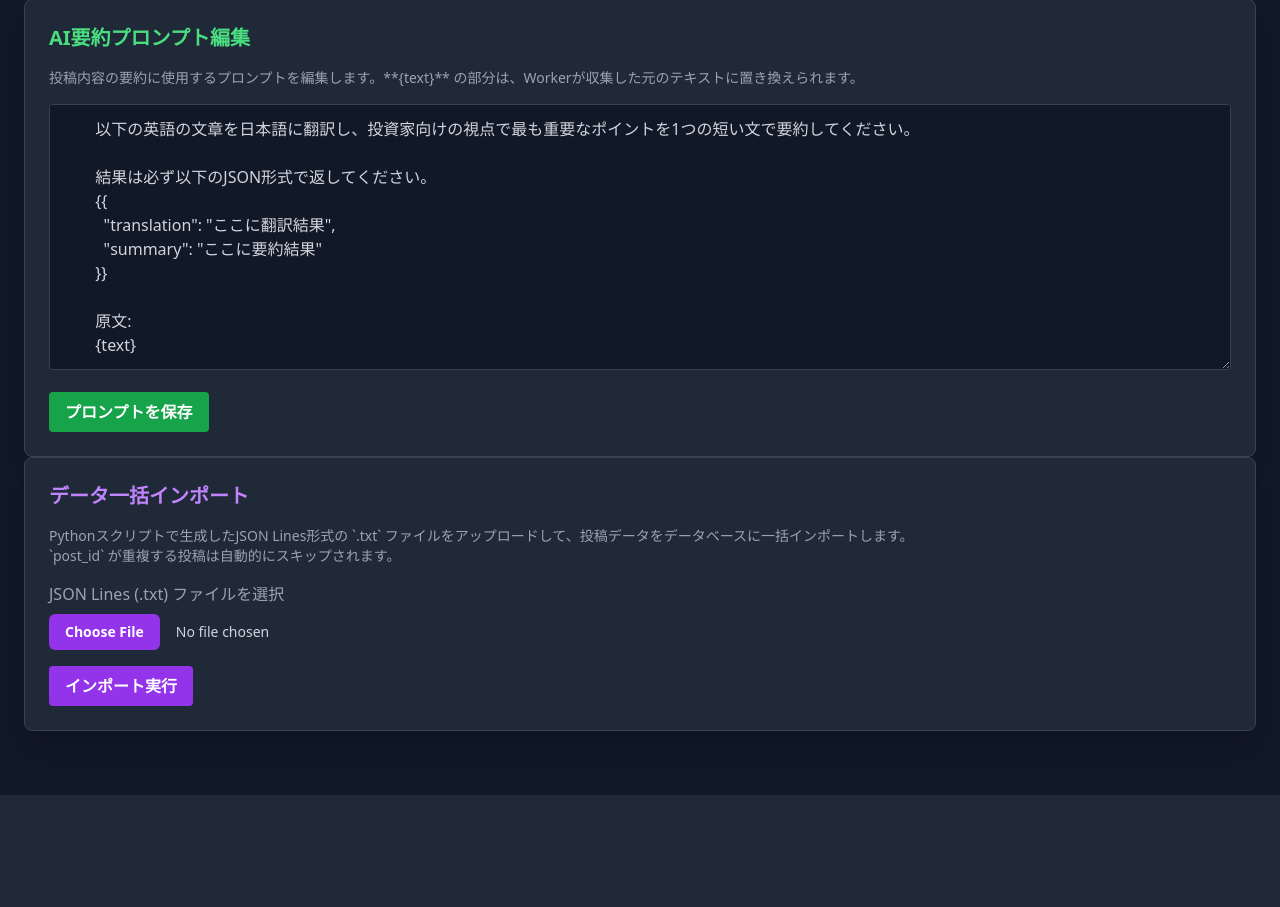
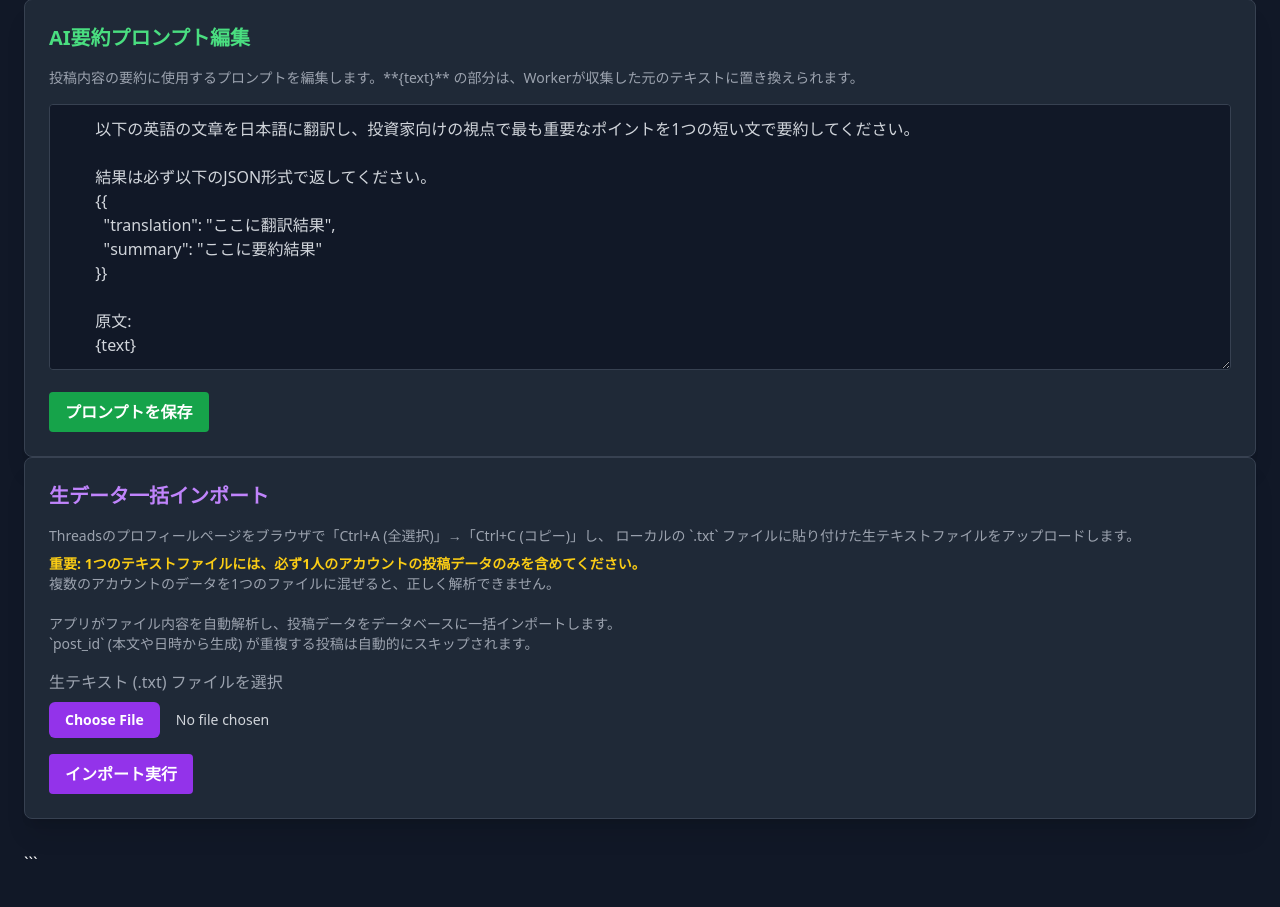
Before and after one commit to saibi-3ib/openai_prompt_lab_app, a Flask app: page /manage in a window 1280 px wide. Shown: the part 635-1542 px from the top of the page. Before the commit the page ends 1430 px from the top, so only its background shows below. Run offline with Flask 3, Linux system fonts and the light colour scheme; data comes from the database, SQL or seed files in the repository; some libraries are stand-ins or nearby versions.

Commit message:
change: batch input workflow, accept raw text data

````diff
--- a/app.py
+++ b/app.py
@@ -8,9 +8,14 @@ from dateutil.parser import parse # ISO形式の日時文字列をパースす
 import io # アップロードされたファイルをテキストとして読み込むため
 
 from models import SessionLocal, CollectedPost, Setting, Prompt, AnalysisResult
-from datetime import datetime, timezone
+from datetime import datetime, timezone, timedelta
 import openai
 from dotenv import load_dotenv
+
+import re
+import hashlib
+from typing import List, Set, Tuple, Dict
+
 
 load_dotenv()
 
@@ -105,6 +110,180 @@ def get_or_create_credit_setting(db, initial_value='20.000000') -> Setting:
         db.commit()
         return new_setting
     return setting
+
+# ▼▼▼【ここからパーサー関数を移植 (修正版)】▼▼▼
+def parse_relative_time(time_str: str) -> str:
+    """ 日本語の相対時間をISO 8601形式に変換（改善版） """
+    now = datetime.now(timezone.utc)
+    try:
+        time_str = time_str.strip()
+        if '分前' in time_str:
+            minutes = int(re.search(r'(\d+)分前', time_str).group(1))
+            post_time = now - timedelta(minutes=minutes)
+        elif '時間前' in time_str:
+            hours = int(re.search(r'(\d+)時間前', time_str).group(1))
+            post_time = now - timedelta(hours=hours)
+        elif '時間' in time_str: # 「前」がないパターン (例: "6時間")
+            hours = int(re.search(r'(\d+)時間', time_str).group(1))
+            post_time = now - timedelta(hours=hours)
+        elif '昨日' in time_str:
+            post_time = (now - timedelta(days=1)).replace(hour=12, minute=0, second=0, microsecond=0)
+        elif '日' in time_str and not ('月' in time_str or '年' in time_str): # 「X日」 (例: "1日", "3日")
+            days = int(re.search(r'(\d+)日', time_str).group(1))
+            post_time = now - timedelta(days=days)
+        elif re.match(r'^\d+月\d+日$', time_str): # "X月X日"
+            match = re.search(r'(\d+)月(\d+)日', time_str)
+            month = int(match.group(1))
+            day = int(match.group(2))
+            post_time = now.replace(month=month, day=day, hour=12, minute=0, second=0, microsecond=0)
+        elif '年' in time_str and '月' in time_str and '日' in time_str: # "X年X月X日"
+             match = re.search(r'(\d+)年(\d+)月(\d+)日', time_str)
+             year = int(match.group(1))
+             month = int(match.group(2))
+             day = int(match.group(3))
+             post_time = now.replace(year=year, month=month, day=day, hour=12, minute=0, second=0, microsecond=0)
+        elif re.match(r'^\d{4}/\d{1,2}/\d{1,2}$', time_str): # "YYYY/MM/DD"
+            post_time = datetime.strptime(time_str, '%Y/%m/%d').replace(tzinfo=timezone.utc)
+        else:
+             post_time = now
+        return post_time.strftime('%Y-%m-%dT%H:%M:%SZ')
+    except Exception as e:
+        print(f"[Parser Error] 時間文字列 '{time_str}' 解析失敗: {e}。")
+        return now.strftime('%Y-%m-%dT%H:%M:%SZ')
+
+def generate_pseudo_id(username: str, timestamp: str, text_snippet: str) -> str:
+    """ 投稿IDの代替となるハッシュ値を生成 """
+    # --- (↓ ここから4スペースのインデントが必須) ---
+    ts_stable = timestamp[:16] if len(timestamp) >= 16 else timestamp
+    snippet = text_snippet[:30] if text_snippet else "empty"
+    hash_input = f"{username}-{ts_stable}-{snippet}"
+    return hashlib.md5(hash_input.encode('utf-8')).hexdigest()[:10]
+    # --- (↑ ここまでインデント) ---
+
+def parse_threads_data_from_lines(lines: List[str], processed_ids_set: Set[str]) -> Tuple[List[Dict], int]:
+    """
+    (v14改) 生テキストの「行リスト」を受け取り、パース結果の「辞書リスト」を返す
+    """
+    # --- (↓ ここから4スペースのインデントが必須) ---
+    if not lines:
+        print("[Parser Error] ファイルが空です。")
+        return [], 0
+
+    # --- アカウントID検出 ---
+    account_id = None
+    account_id_line_index = -1
+    account_id_pattern_strict = r'^[\w.]{5,30}$'
+    for i in range(min(15, len(lines))):
+        stripped_line = lines[i]
+        if re.fullmatch(account_id_pattern_strict, stripped_line):
+             account_id = stripped_line
+             account_id_line_index = i
+             print(f"[Parser] アカウントID候補: '{account_id}' を {i+1} 行目で検出。")
+             break
+
+    if not account_id:
+        print("[Parser Error] ファイルの先頭15行からアカウントID候補が見つかりませんでした。")
+        return [], 0
+
+    parsed_posts_data = [] # (変更) JSON文字列ではなく辞書を格納
+    newly_added_count = 0
+
+    # --- タイムスタンプ行を基準に投稿ブロックを特定 ---
+    time_pattern = r'^(\d+分前|\d+時間前|\d+時間|\d+日|昨日|\d+月\d+日|\d+年\d+月\d+日|\d{4}/\d{1,2}/\d{1,2})$'
+    post_starts = []
+    search_start_line = account_id_line_index
+
+    i = search_start_line
+    while i < len(lines) - 1:
+        current_line_stripped = lines[i]
+        next_line_stripped = lines[i+1]
+
+        # パターンA
+        if current_line_stripped == account_id and re.match(time_pattern, next_line_stripped):
+            post_starts.append((i, i + 1))
+            i += 1
+            continue
+        # パターンB
+        elif re.match(r'^\d+$', current_line_stripped) and i + 4 < len(lines):
+             if lines[i+1] == '/' and \
+                re.match(r'^\d+$', lines[i+2]) and \
+                lines[i+3] == account_id and \
+                re.match(time_pattern, lines[i+4]):
+                 post_starts.append((i + 3, i + 4))
+                 i += 4
+                 continue
+        i += 1
+
+    if not post_starts:
+        print("[Parser Error] 有効な投稿開始パターンが見つかりません。")
+        return [], 0
+
+    print(f"[Parser] {len(post_starts)} 件の投稿開始点を検出しました。")
+
+    # --- 各開始点から投稿データを抽出 ---
+    for i in range(len(post_starts)):
+        account_id_idx, timestamp_idx = post_starts[i]
+        timestamp_str = lines[timestamp_idx]
+
+        end_line_idx = post_starts[i+1][0] -1 if i + 1 < len(post_starts) else len(lines) - 1
+        extract_start_idx = timestamp_idx + 1
+        post_block_lines = lines[extract_start_idx : end_line_idx + 1]
+
+        if not post_block_lines: continue
+
+        data = {
+            "username": account_id,
+            "posted_at": parse_relative_time(timestamp_str),
+            "like_count": 0,
+            "retweet_count": 0
+        }
+
+        body_lines = []
+        thread_num_pattern = r'^\d+\s*/\s*\d+$' # "1 / 2"
+
+        for line in post_block_lines:
+            if not line: continue
+            if re.match(r'いいね！', line): break
+            if re.search(r'件の返信', line): break
+            if re.match(thread_num_pattern, line): break
+            if line.startswith('http://') or line.startswith('https://'): break
+            if line.startswith('amzn.to') or line.startswith('a.r10.to'): break
+            if "翻訳" not in line and line != account_id:
+                 body_lines.append(line)
+
+        post_text = "\n".join(body_lines).strip()
+        data["original_text"] = post_text
+
+        for line in reversed(post_block_lines):
+            if not data["like_count"]:
+                like_match = re.search(r'いいね！([\d,]+)', line)
+                if like_match: data["like_count"] = int(like_match.group(1).replace(',', ''))
+            if not data["retweet_count"]:
+                 reply_match = re.search(r'([\d,]+)\s*件の返信', line)
+                 if reply_match: data["retweet_count"] = int(reply_match.group(1).replace(',', ''))
+            if data["like_count"] > 0 and data["retweet_count"] > 0:
+                 break
+
+        pseudo_id = generate_pseudo_id(account_id, data["posted_at"], post_text)
+        data["post_id"] = pseudo_id
+        data["source_url"] = "" # (生テキストからはURLは取得できない)
+
+        if pseudo_id not in processed_ids_set:
+            if data["original_text"]: # 本文が空でないもののみ
+                parsed_posts_data.append(data) # (変更) D辞書を直接追加
+                processed_ids_set.add(pseudo_id) # (重要) DB保存前にセットに追加
+                newly_added_count += 1
+            else:
+                 print(f"[Parser] post_id {pseudo_id} は本文が空のためスキップ")
+        else:
+             print(f"[Parser] post_id {pseudo_id} は処理済(重複)のためスキップ")
+
+    print(f"[Parser] 処理完了: {newly_added_count} 件の新規投稿を抽出")
+
+    # (変更) 辞書のリストと件数を返す
+    return parsed_posts_data, newly_added_count
+    # --- (↑ ここまでインデント) ---
+# ▲▲▲【パーサー関数ここまで】▲▲▲
 
 # --- DB操作ヘルパー関数 ---
 def get_current_provider(db):
@@ -232,6 +411,10 @@ def manage():
                     print(f"Invalid credit amount: {new_credit_str}")
 
             # ▼▼▼【新規】JSON Linesファイルの一括インポート処理 ▼▼▼
+            # ▼▼▼【ここからロジックを置き換え】▼▼▼
+            # (旧: import_jsonl / 新: import_raw_text)
+            # HTML側の value="import_jsonl" はそのまま利用し、
+            # バックエンドの処理を生テキストパーサーに差し替える
             elif action == 'import_jsonl':
                 if 'jsonl_file' not in request.files:
                     flash('ファイルがリクエストに含まれていません。', 'error')
@@ -245,42 +428,50 @@ def manage():
 
                 if file and file.filename.endswith('.txt'):
                     try:
-                        # ファイルをテキストとして読み込む
+                        # 1. (変更) 生テキストファイルを行リストとして読み込む
                         stream = io.StringIO(file.stream.read().decode("UTF-8"), newline=None)
-                        lines = stream.readlines()
+                        lines = [line.strip() for line in stream.readlines()]
 
-                        added_count = 0
-                        skipped_count = 0
-                        error_count = 0
+                        if not lines:
+                             flash('ファイルが空です。', 'error')
+                             return redirect(url_for('manage'))
 
-                        for line in lines:
-                            if not line.strip(): # 空行はスキップ
-                                continue
+                        # 2. (変更) DBから既存のpost_idセットを取得
+                        existing_ids_tuples = db.query(CollectedPost.post_id).all()
+                        existing_ids_set = {pid[0] for pid in existing_ids_tuples}
+                        initial_id_count = len(existing_ids_set)
+                        print(f"DBに {initial_id_count} 件の既存IDを検出。")
 
+                        # 3. (変更) 移植したパーサー関数を実行
+                        #    (existing_ids_set は参照渡しされ、パーサー内で更新される)
+                        parsed_posts_data, new_count = parse_threads_data_from_lines(lines, existing_ids_set)
+
+                        added_to_db_count = 0
+                        skipped_in_db_count = 0
+
+                        if not parsed_posts_data:
+                            flash('解析できる新規投稿が見つかりませんでした。ファイル内容を確認してください。', 'warning')
+                            return redirect(url_for('manage'))
+
+                        # 4. (変更) パーサーが返した辞書リストをDBに挿入
+                        for post_data in parsed_posts_data:
                             try:
-                                post_data = json.loads(line)
-
-                                # 必須フィールドのチェック
-                                post_id = post_data.get('post_id')
-                                original_text = post_data.get('original_text')
-                                username = post_data.get('username')
-                                posted_at_str = post_data.get('posted_at')
-
-                                if not post_id or not username or not posted_at_str:
-                                     print(f"Skipping line (missing data): {line}")
-                                     error_count += 1
-                                     continue
+                                # 念のため、パーサーが生成したIDがDBにないか最終チェック
+                                # (parse_threads_data_from_lines内で既にチェック＆セット追加済みだが二重確認)
+                                if post_data['post_id'] in existing_ids_set:
+                                    # (このルートは通常通らないはず)
+                                    print(f"DBスキップ: {post_data['post_id']} は既にDBに存在。")
+                                    skipped_in_db_count += 1
+                                    continue
 
                                 # 投稿日時 (posted_at) をISO文字列からdatetimeオブジェクトに変換
-                                # (parse関数はタイムゾーン情報も正しく処理できる)
-                                posted_at_dt = parse(posted_at_str)
+                                posted_at_dt = parse(post_data['posted_at'])
 
-                                # DBに新しい投稿として作成
                                 new_post = CollectedPost(
-                                    username=username,
-                                    post_id=post_id, # 仮ID (重複チェックに使用)
-                                    original_text=original_text,
-                                    source_url=post_data.get('source_url', ''), # URLは空の場合もある
+                                    username=post_data['username'],
+                                    post_id=post_data['post_id'],
+                                    original_text=post_data['original_text'],
+                                    source_url=post_data.get('source_url', ''),
                                     posted_at=posted_at_dt,
                                     like_count=int(post_data.get('like_count', 0)),
                                     retweet_count=int(post_data.get('retweet_count', 0)),
@@ -289,25 +480,26 @@ def manage():
 
                                 db.add(new_post)
                                 db.flush() # flushしてDBに送信 (commit前)
-                                added_count += 1
+                                added_to_db_count += 1
+                                # (パーサーがセットに追加済みなので、ここでは不要)
+                                # existing_ids_set.add(post_data['post_id'])
 
                             except IntegrityError: # post_id の unique 制約違反
-                                db.rollback() # エラーをロールバック
-                                print(f"Skipping duplicate post_id: {post_data.get('post_id')}")
-                                skipped_count += 1
-                            except json.JSONDecodeError:
                                 db.rollback()
-                                print(f"Skipping invalid JSON line: {line}")
-                                error_count += 1
+                                print(f"DBスキップ (IntegrityError): {post_data.get('post_id')}")
+                                skipped_in_db_count += 1
                             except Exception as e:
                                 db.rollback()
-                                print(f"An unexpected error occurred processing line: {line}\nError: {e}")
-                                error_count += 1
+                                print(f"DB挿入エラー: {e} (データ: {post_data})")
+                                skipped_in_db_count += 1
 
-                        # すべての処理が終わったらコミット
+                        # 5. すべての処理が終わったらコミット
                         db.commit()
 
-                        flash(f'インポート完了: {added_count} 件の新規投稿を追加, {skipped_count} 件の重複をスキップ, {error_count} 件のエラー。', 'success')
+                        # パーサーが検出した新規件数(new_count)と、
+                        # 実際にDBに追加成功した件数(added_to_db_count)
+                        total_skipped = (new_count - added_to_db_count) + skipped_in_db_count
+                        flash(f'インポート完了: {added_to_db_count} 件の新規投稿を追加, {total_skipped} 件をスキップしました。', 'success')
 
                     except Exception as e:
                         db.rollback()
@@ -315,6 +507,7 @@ def manage():
                         flash(f'ファイル処理エラー: {e}', 'error')
                 else:
                     flash('無効なファイル形式です。.txt ファイルをアップロードしてください。', 'error')
+            # ▲▲▲【ロジック置き換えここまで】▲▲▲
 
             return redirect(url_for('manage')) # 処理後にリダイレクト
 
--- a/templates/manage.html
+++ b/templates/manage.html
@@ -92,14 +92,22 @@
             </form>
         </div>
         <div class="bg-gray-800 rounded-lg shadow-xl p-6 mb-8 border border-gray-700">
-            <h2 class="text-xl font-semibold mb-4 text-purple-400">データ一括インポート</h2>
+            <h2 class="text-xl font-semibold mb-4 text-purple-400">生データ一括インポート</h2>
             <p class="text-gray-400 mb-4 text-sm">
-                Pythonスクリプトで生成したJSON Lines形式の `.txt` ファイルをアップロードして、投稿データをデータベースに一括インポートします。<br>
-                `post_id` が重複する投稿は自動的にスキップされます。
+                Threadsのプロフィールページをブラウザで「Ctrl+A (全選択)」→「Ctrl+C (コピー)」し、
+                ローカルの `.txt` ファイルに貼り付けた生テキストファイルをアップロードします。<br>
+
+                <strong class="text-yellow-400 mt-2 block">
+                    重要: 1つのテキストファイルには、必ず1人のアカウントの投稿データのみを含めてください。
+                </strong>
+                複数のアカウントのデータを1つのファイルに混ぜると、正しく解析できません。
+                <br><br>
+                アプリがファイル内容を自動解析し、投稿データをデータベースに一括インポートします。<br>
+                `post_id` (本文や日時から生成) が重複する投稿は自動的にスキップされます。
             </p>
             <form method="POST" enctype="multipart/form-data" class="space-y-4">
                 <div>
-                    <label for="jsonl_file" class="block text-gray-400 mb-2">JSON Lines (.txt) ファイルを選択</label>
+                    <label for="jsonl_file" class="block text-gray-400 mb-2">生テキスト (.txt) ファイルを選択</label>
                     <input type="file" name="jsonl_file" id="jsonl_file"
                            class="block w-full text-sm text-gray-300
                                   file:mr-4 file:py-2 file:px-4
@@ -114,7 +122,9 @@
                 </button>
             </form>
         </div>
-    </main>
+        ```
+
+</main>
 
 </body>
 </html>
````
